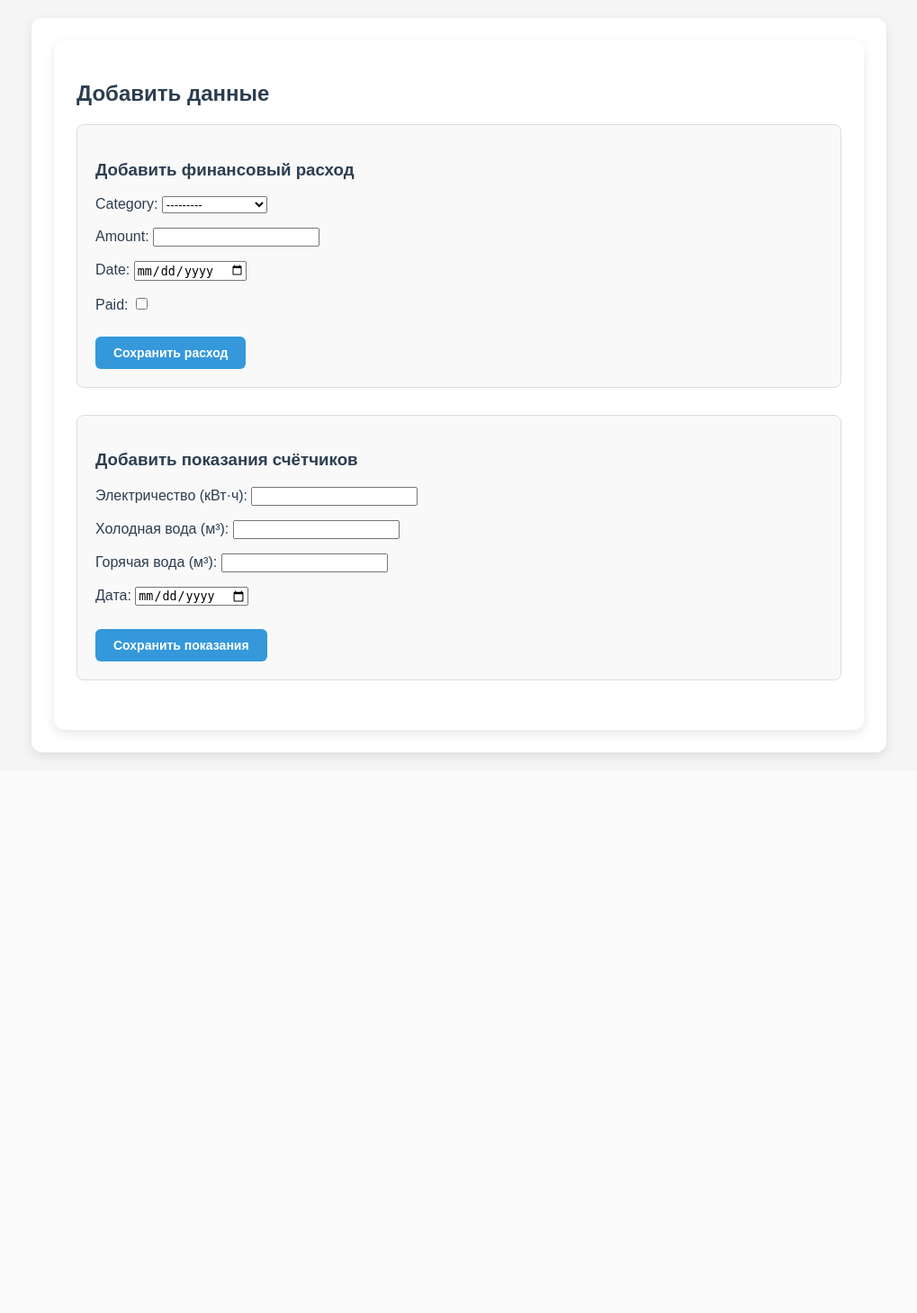
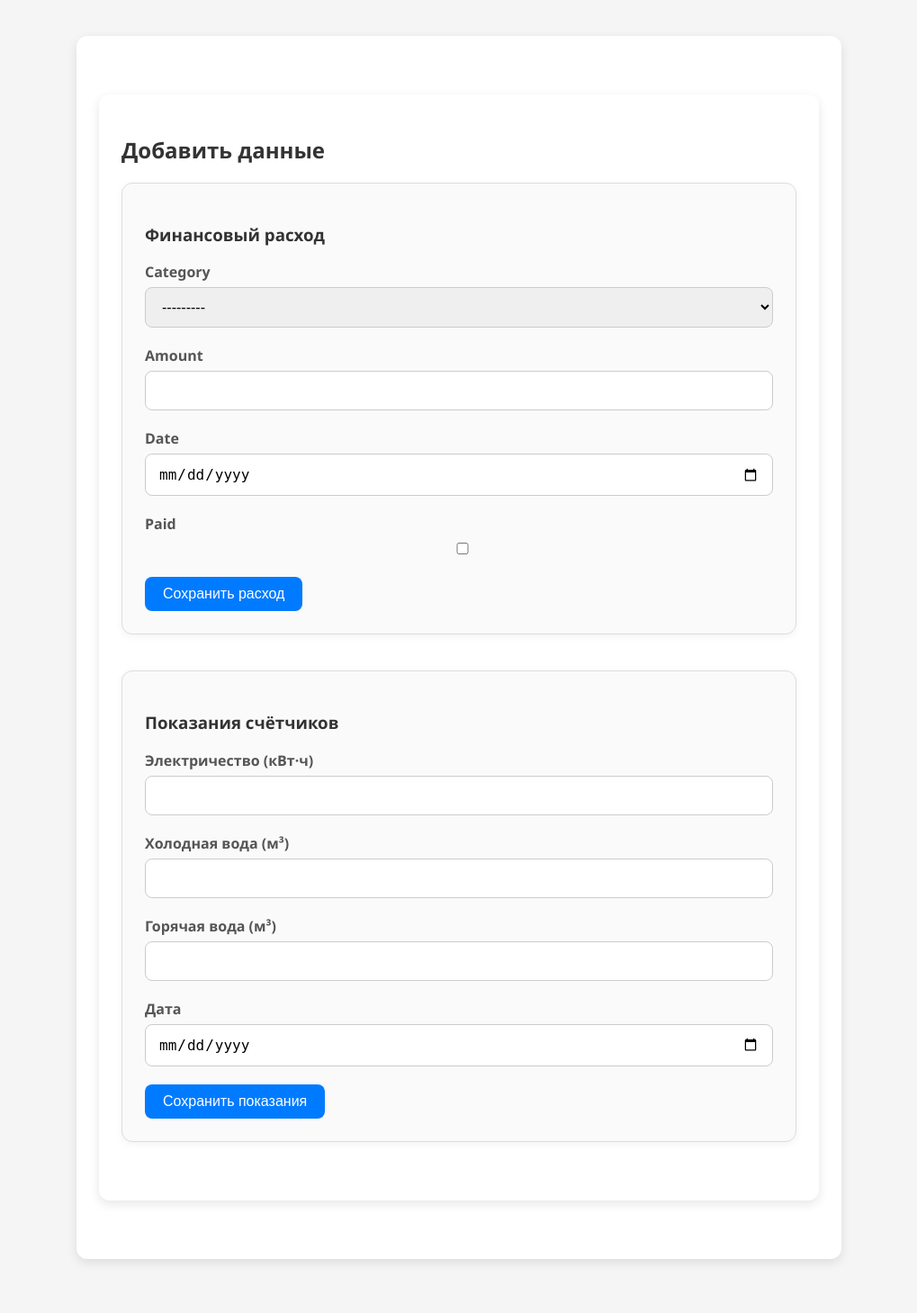
Before and after one commit to DmytroFedosyeyev/jango_rent, a Django app: page /add/ in a window 1280 px wide. Shown: the part 62-1521 px from the top of the page at 90% size, without its empty margins (130-1149 px from the left). Before the commit the page ends 905 px from the top, so only its background shows below. Run offline with Django 5.2, Linux system fonts and the light colour scheme; the visitor is signed in with stand-in values (Sample User, id 1).

Commit message:
Добавлена инфа о макс и мин и среднем расходе воды и света

```diff
--- a/expenses/templates/add_expense.html
+++ b/expenses/templates/add_expense.html
@@ -1,4 +1,5 @@
-{% extends 'base.html' %}
+{% extends "base.html" %}
+{% load form_filters %}
 
 {% block title %}Добавить расход{% endblock %}
 
@@ -8,38 +9,92 @@
 
     <!-- Блок 1: Финансовый расход -->
     <div class="form-block">
-        <h3>Добавить финансовый расход</h3>
-        <form method="post" class="expense-form">
+        <h3>Финансовый расход</h3>
+        <form method="post" class="styled-form">
             {% csrf_token %}
-            {{ expense_form.as_p }}
-            <button type="submit" class="btn btn-primary">Сохранить расход</button>
+            {% for field in expense_form %}
+                <div class="form-group">
+                    <label for="{{ field.id_for_label }}">{{ field.label }}</label>
+                    {{ field|add_class:"form-control" }}
+                    {% if field.errors %}
+                        <div class="errorlist">{{ field.errors }}</div>
+                    {% endif %}
+                </div>
+            {% endfor %}
+            <button type="submit" class="btn-submit">Сохранить расход</button>
         </form>
     </div>
 
     <!-- Блок 2: Показания счётчиков -->
     <div class="form-block">
-        <h3>Добавить показания счётчиков</h3>
-        <form method="post" class="meter-form">
+        <h3>Показания счётчиков</h3>
+        <form method="post" class="styled-form">
             {% csrf_token %}
-            {{ meter_form.as_p }}
-            <button type="submit" class="btn btn-primary">Сохранить показания</button>
+            {% for field in meter_form %}
+                <div class="form-group">
+                    <label for="{{ field.id_for_label }}">{{ field.label }}</label>
+                    {{ field|add_class:"form-control" }}
+                    {% if field.errors %}
+                        <div class="errorlist">{{ field.errors }}</div>
+                    {% endif %}
+                </div>
+            {% endfor %}
+            <button type="submit" class="btn-submit">Сохранить показания</button>
         </form>
     </div>
 </div>
 
 <style>
+.container {
+    max-width: 800px;
+    margin: 40px auto;
+    font-family: 'Segoe UI', sans-serif;
+}
+h2, h3 {
+    color: #333;
+}
 .form-block {
-    margin-bottom: 30px;
-    padding: 20px;
+    margin-bottom: 40px;
+    padding: 25px;
     border: 1px solid #ddd;
+    border-radius: 12px;
+    background-color: #fafafa;
+    box-shadow: 0 2px 8px rgba(0,0,0,0.05);
+}
+.form-group {
+    margin-bottom: 20px;
+}
+label {
+    display: block;
+    margin-bottom: 6px;
+    font-weight: 600;
+    color: #555;
+}
+.form-control {
+    width: 100%;
+    padding: 12px 14px;
+    font-size: 16px;
+    border: 1px solid #ccc;
     border-radius: 8px;
-    background-color: #f9f9f9;
+    box-sizing: border-box;
 }
-.expense-form, .meter-form {
-    max-width: 400px;
+.errorlist {
+    color: #d9534f;
+    margin-top: 6px;
+    font-size: 14px;
 }
-.btn-primary {
-    margin-top: 10px;
+.btn-submit {
+    padding: 10px 20px;
+    background-color: #007bff;
+    color: white;
+    font-size: 16px;
+    border: none;
+    border-radius: 8px;
+    cursor: pointer;
+    transition: background-color 0.3s ease;
+}
+.btn-submit:hover {
+    background-color: #0056b3;
 }
 </style>
 {% endblock %}
--- a/expenses/views.py
+++ b/expenses/views.py
@@ -10,6 +10,7 @@ from django.urls import reverse
 from decimal import Decimal
 from calendar import monthrange
 from .forms import EditSingleReadingForm
+from django.db.models import Avg, Max, Min
 
 
 logger = logging.getLogger(__name__)
@@ -243,53 +244,76 @@ def edit_meter_reading(request, pk):
 @login_required
 def overview(request):
     today = date.today()
+    year = today.year
+
+    # Последние расходы
     expenses = Expense.objects.filter(user=request.user).order_by('-date')[:5]
+
     total_all_time = Expense.objects.filter(user=request.user).aggregate(total=Sum('amount'))['total'] or 0
-    total_year = Expense.objects.filter(user=request.user, date__year=today.year).aggregate(total=Sum('amount'))['total'] or 0
+    total_year = Expense.objects.filter(user=request.user, date__year=year).aggregate(total=Sum('amount'))['total'] or 0
 
-    # Данные для графиков (по месяцам за 2025)
+    # Подсчёт месячного потребления (по разнице между показаниями)
+    def get_monthly_usage(category, start_date, end_date):
+        current = MeterReading.objects.filter(
+            user=request.user,
+            category=category,
+            date__lte=end_date
+        ).order_by('-date').first()
+
+        previous = MeterReading.objects.filter(
+            user=request.user,
+            category=category,
+            date__lt=start_date
+        ).order_by('-date').first()
+
+        if current and previous:
+            return round(float(current.value - previous.value), 2)
+        return 0.0
+
     months = ['Янв', 'Фев', 'Мар', 'Апр', 'Май', 'Июн', 'Июл', 'Авг', 'Сен', 'Окт', 'Ноя', 'Дек']
-    electricity_data = []
-    cold_water_data = []
-    hot_water_data = []
+    electricity_usage = []
+    cold_water_usage = []
+    hot_water_usage = []
 
     for month in range(1, 13):
-        start_date = date(2025, month, 1)
-        _, last_day = monthrange(2025, month)
-        end_date = date(2025, month, last_day)
+        start_date = date(year, month, 1)
+        _, last_day = monthrange(year, month)
+        end_date = date(year, month, last_day)
 
-        electricity = MeterReading.objects.filter(
-            user=request.user,
-            category='electricity',
-            date__range=[start_date, end_date]
-        ).aggregate(total=Sum('value'))['total'] or 0
-        cold_water = MeterReading.objects.filter(
-            user=request.user,
-            category='cold_water',
-            date__range=[start_date, end_date]
-        ).aggregate(total=Sum('value'))['total'] or 0
-        hot_water = MeterReading.objects.filter(
-            user=request.user,
-            category='hot_water',
-            date__range=[start_date, end_date]
-        ).aggregate(total=Sum('value'))['total'] or 0
+        electricity = get_monthly_usage('electricity', start_date, end_date)
+        cold = get_monthly_usage('cold_water', start_date, end_date)
+        hot = get_monthly_usage('hot_water', start_date, end_date)
 
-        electricity_data.append(float(electricity))
-        cold_water_data.append(float(cold_water))
-        hot_water_data.append(float(hot_water))
+        electricity_usage.append(electricity)
+        cold_water_usage.append(cold)
+        hot_water_usage.append(hot)
+
+    def compute_stats(data):
+        filtered = [d for d in data if d > 0]
+        if not filtered:
+            return {'min': 0, 'max': 0, 'avg': 0}
+        return {
+            'min': min(filtered),
+            'max': max(filtered),
+            'avg': round(sum(filtered) / len(filtered), 2),
+        }
 
     context = {
         'current_month': today.strftime('%B'),
-        'current_year': today.year,
+        'current_year': year,
         'recent_expenses': expenses,
         'total_all_time': total_all_time,
         'total_year': total_year,
         'chart_months': months,
-        'electricity_data': electricity_data,
-        'cold_water_data': cold_water_data,
-        'hot_water_data': hot_water_data,
+        'electricity_data': electricity_usage,
+        'cold_water_data': cold_water_usage,
+        'hot_water_data': hot_water_usage,
+        'electricity_stats': compute_stats(electricity_usage),
+        'cold_water_stats': compute_stats(cold_water_usage),
+        'hot_water_stats': compute_stats(hot_water_usage),
     }
     return render(request, 'overview.html', context)
+
 
 @login_required
 def pay_expense(request, category):
```
Also changed, not shown: expenses/templates/overview.html (+31 -0 lines).
